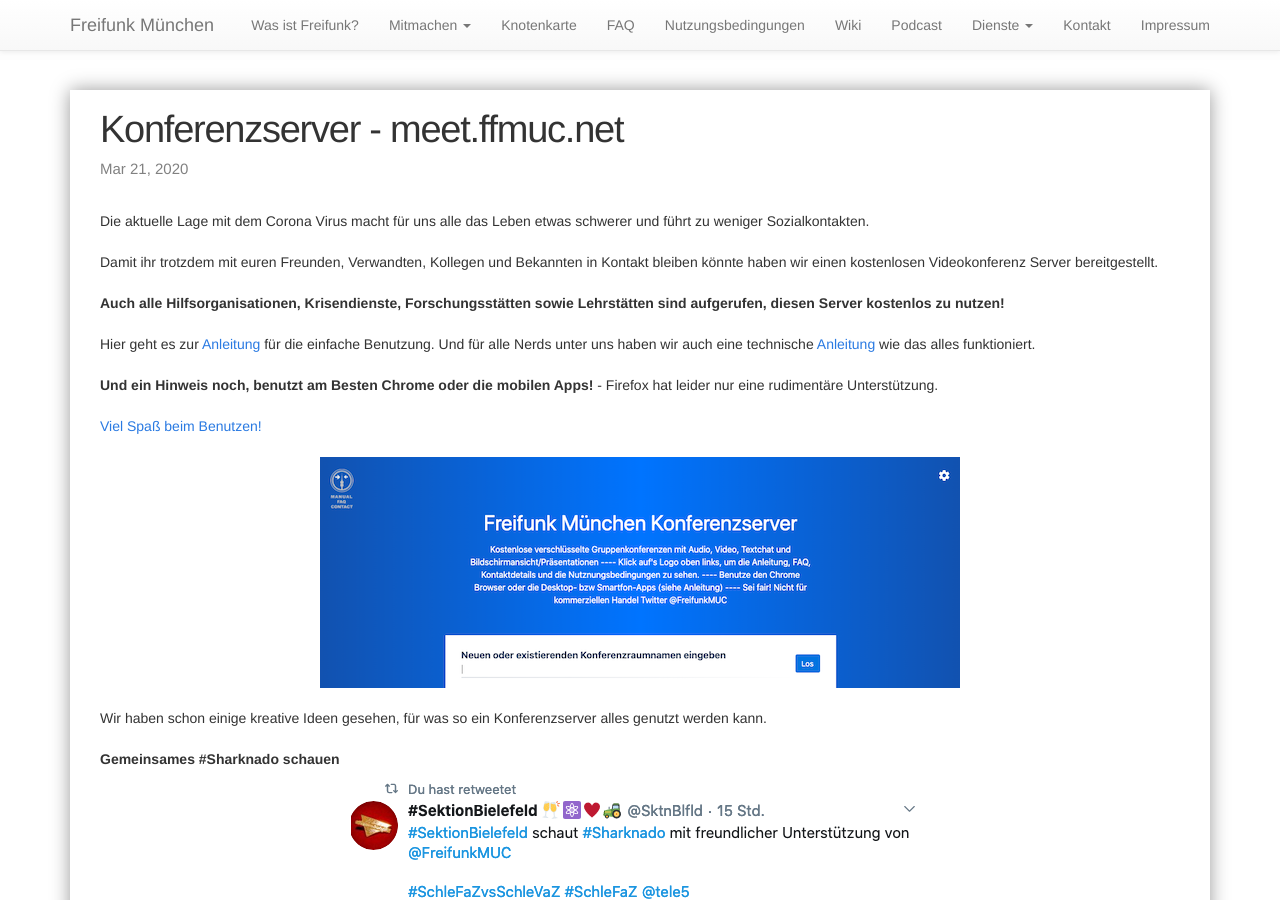
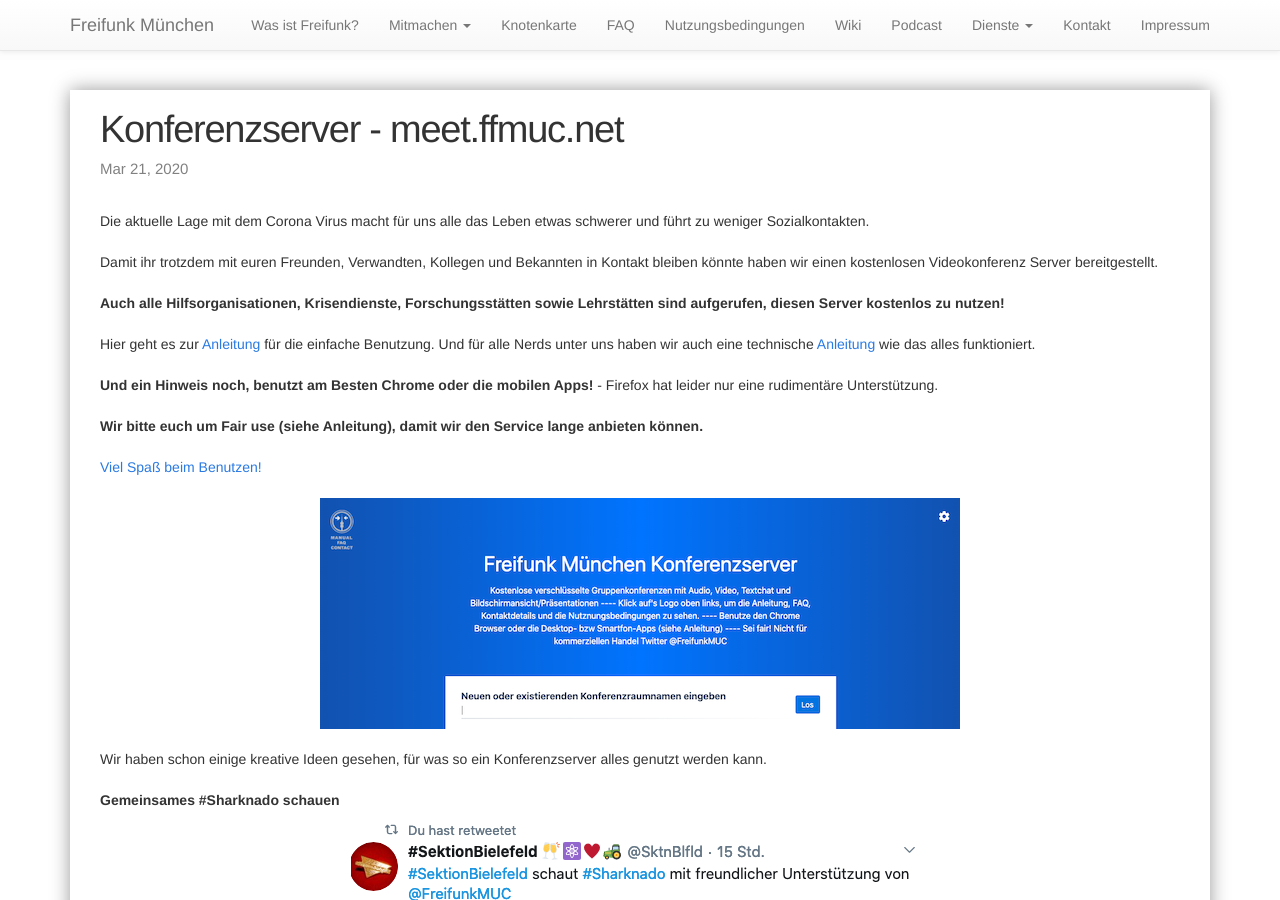
Before and after one commit to freifunkMUC/freifunkmuc.github.io, a Jekyll site: the page built from _posts/2020-03-21-meet.markdown, in a window 1280 px wide and 900 px high. Built offline with Jekyll 4.4.1, drawn with Linux system fonts in a browser that asks for light colours.

Commit message:
Update 2020-03-21-meet.markdown

```diff
--- a/_posts/2020-03-21-meet.markdown
+++ b/_posts/2020-03-21-meet.markdown
@@ -15,6 +15,8 @@ Hier geht es zur [Anleitung](https://ffmuc.net/wiki/doku.php?id=knb:meet) für d
 
 **Und ein Hinweis noch, benutzt am Besten Chrome oder die mobilen Apps!** - Firefox hat leider nur eine rudimentäre Unterstützung.
 
+**Wir bitte euch um Fair use (siehe Anleitung), damit wir den Service lange anbieten können.**
+
 [Viel Spaß beim Benutzen!](https://meet.ffmuc.net)
 
 [![Konferenz System](/assets/meet-2020.png)](https://meet.ffmuc.net)
```
